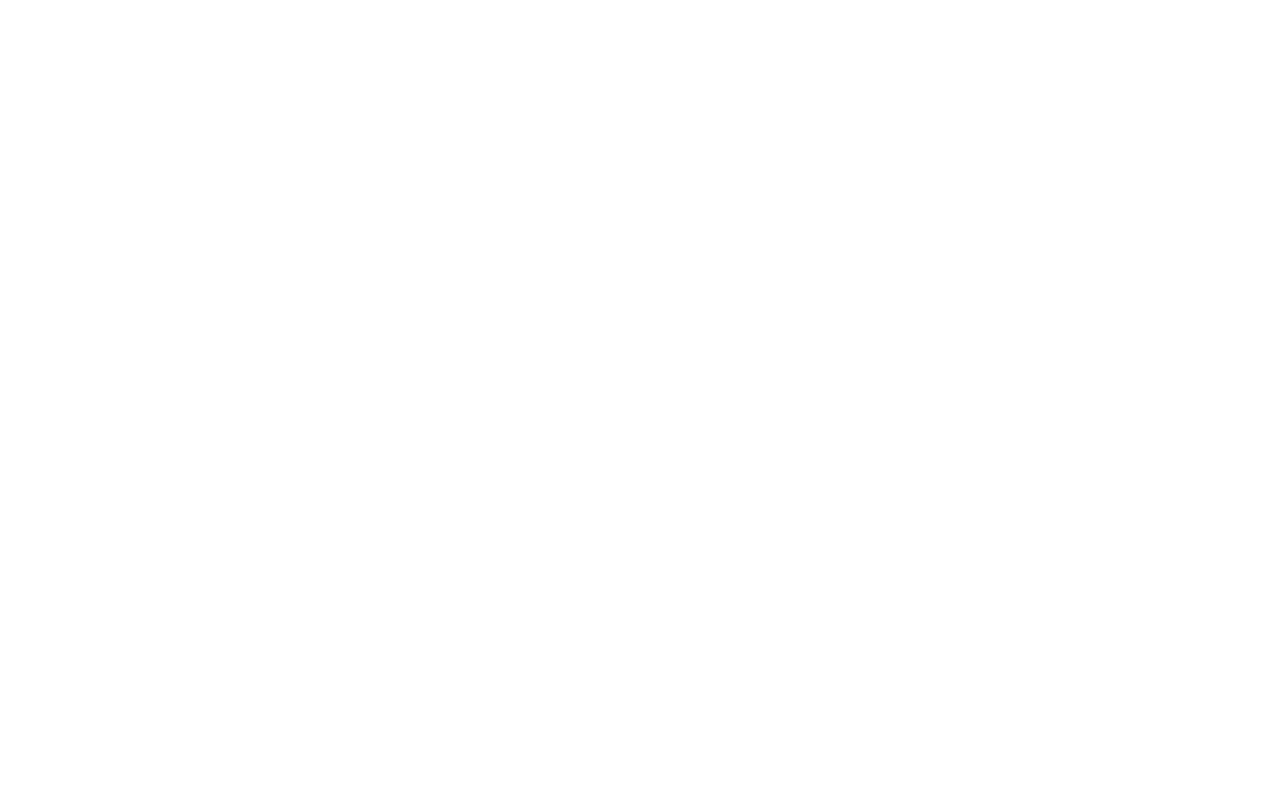
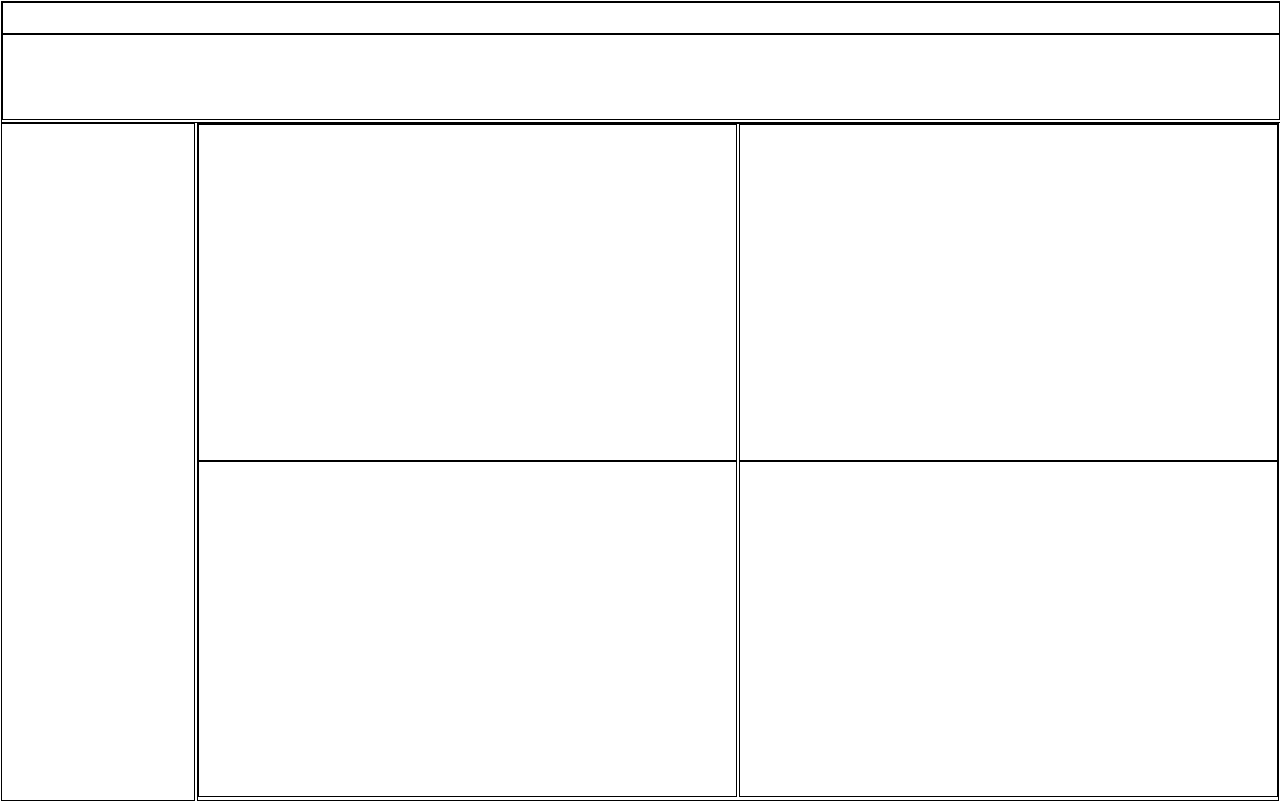
Before and after one commit to bjornlevi/CoBlog, a plain HTML site: page html/index.html in a window 1280 px wide. Drawn offline with Linux system fonts and the light colour scheme.

Commit message:
Main Layout

```diff
--- a/html/css/layout.css
+++ b/html/css/layout.css
@@ -0,0 +1,68 @@
+html {
+	height: 100%;
+	margin-top: 0px;
+}
+
+body {
+	height: 100%;
+	margin: 1px;
+}
+
+div {
+	border: 1px solid;
+	margin: 0px;
+	padding: 0px;
+}
+
+#topbar {
+	min-height: 40px;
+	height: 15%;
+	width: 100%;
+
+	border: 1px solid;
+}
+
+#header {
+	height: 25%;
+	min-height: 10px;
+	border: 1px solid;
+}
+
+#navbar {
+	height: 70%;
+	min-height: 30px;
+	border: 1px solid;
+}
+
+#globalnot {
+	float: left;
+	height: 84.5%;
+	width: 15%;
+}
+
+#dashboard {
+	float: right;
+	height: 84.5%;
+	width: 84.5%;
+}
+
+div.summary {
+	width: 49.7%;
+	height: 49.5%;
+}
+
+#timeline {
+	float: left;
+}
+
+#notifications {
+	float: right;
+}
+
+#mylinks {
+	float: left;
+}
+
+#tasks {
+	float: right;
+}
--- a/html/index.html
+++ b/html/index.html
@@ -7,7 +7,29 @@
 	</head>
 
 	<body>
+		<div id="topbar">
+			<div id="header">
+			</div>
+			<div id="navbar">
+			</div>
+		</div>
 
+		<div id="globalnot">
+		</div>
+
+		<div id="dashboard">
+			<div class="summary" id="timeline">
+			</div>
+
+			<div class="summary" id="notifications">
+			</div>
+
+			<div class="summary" id="mylinks">
+			</div>
+
+			<div class="summary" id="tasks">
+			</div>
+		</div>
 	</body>
 
 </html>
```
